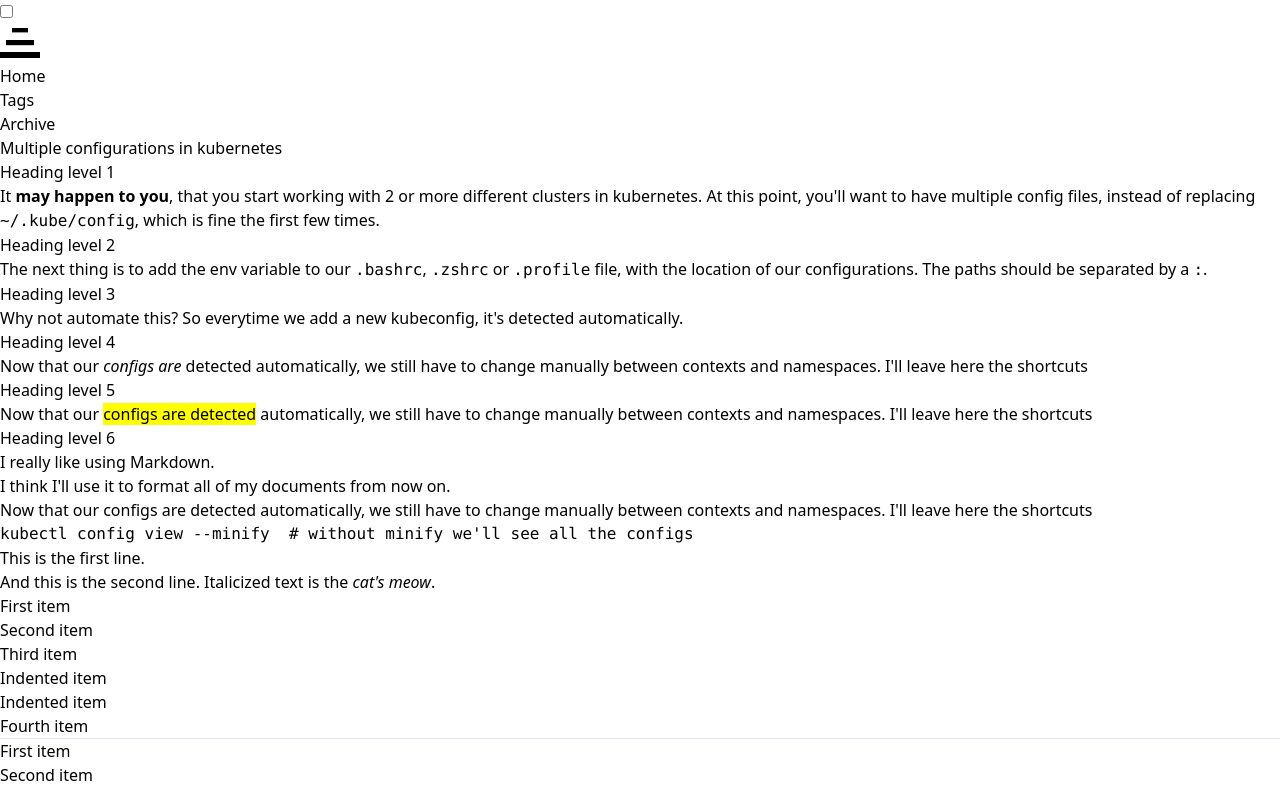
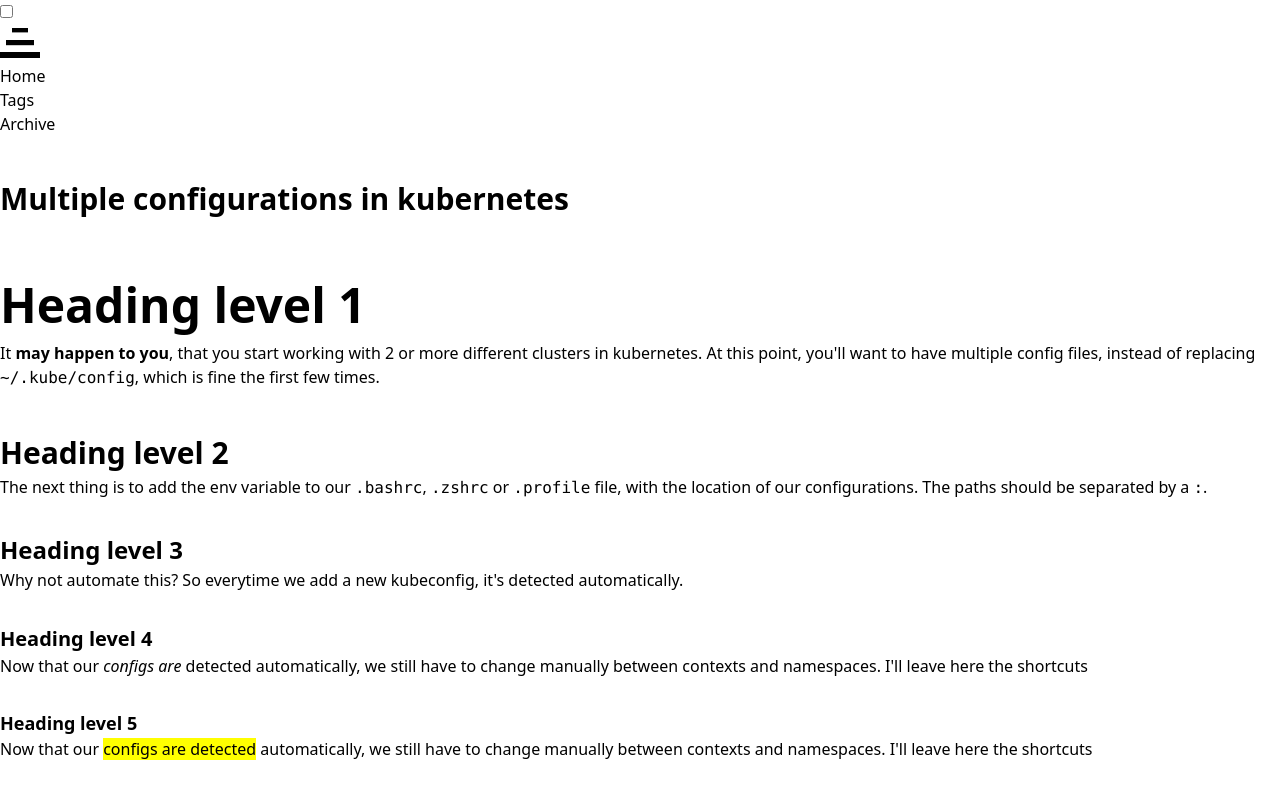
Before and after one commit to woile/willy-theme, a website built with Parcel: page src/page.html in a window 1280 px wide. Shown: the top 790 px of the page. Built offline with nearby package versions, Linux system fonts and the light colour scheme.

Commit message:
feat: add many tweaks

```diff
--- a/package.json
+++ b/package.json
@@ -4,12 +4,12 @@
   },
   "scripts": {
     "start": "parcel serve --host 0.0.0.0 ./src/**/*.html",
-    "build": "parcel build ./src/index.html"
+    "build": "parcel build ./src/index.css --public-url ./ --dist-dir css",
+    "clean": "rm -rf .parcel-cache/ build/ dist/ css/"
   },
   "name": "blog-theme",
   "version": "0.1.0",
   "description": "My blog theme",
-  "main": "index.html",
   "author": "Santiago Fraire <santiwilly@gmail.com>",
   "license": "MIT",
   "private": false,
--- a/src/article.css
+++ b/src/article.css
@@ -10,30 +10,6 @@ article .article__meta {
   @apply text-gray-600 mt-4;
 }
 
-article h1 {
-  @apply text-5xl mt-12 font-semibold;
-}
-
-article h2 {
-  @apply text-3xl mt-10 font-semibold;
-}
-
-article h3 {
-  @apply text-2xl mt-8 font-semibold;
-}
-
-article h4 {
-  @apply text-xl mt-8 font-semibold;
-}
-
-article h5 {
-  @apply text-lg mt-8 font-semibold;
-}
-
-article h6 {
-  @apply text-base mt-8 font-semibold;
-}
-
 article section > p:first-of-type {
   @apply mt-4;
 }
@@ -42,8 +18,9 @@ section {
   @apply break-words;
 }
 
+pre.literal-block, pre.doctest-block, pre.math, pre.code,
 section pre {
-  @apply overflow-x-auto mb-8;
+  @apply overflow-x-auto mb-8 border rounded p-3 mx-0;
 }
 
 section p {
@@ -56,7 +33,7 @@ section pre {
 }
 
 section code {
-  @apply pb-px pt-1 px-1 bg-teal-500 rounded mb-px;
+  @apply pb-px pt-1 px-1 bg-gray-300 text-black rounded mb-px;
 }
 
 section a {
--- a/src/index.css
+++ b/src/index.css
@@ -1,9 +1,33 @@
 @tailwind base;
 
-@tailwind components;
+h1 {
+  @apply text-5xl mt-12 font-semibold;
+}
+
+h2 {
+  @apply text-3xl mt-10 font-semibold;
+}
+
+h3 {
+  @apply text-2xl mt-8 font-semibold;
+}
+
+h4 {
+  @apply text-xl mt-8 font-semibold;
+}
+
+h5 {
+  @apply text-lg mt-8 font-semibold;
+}
+
+h6 {
+  @apply text-base mt-8 font-semibold;
+}
 
 @import './layout.css';
 
 @import './article.css';
 
+@tailwind components;
+
 @tailwind utilities;
--- a/src/layout.css
+++ b/src/layout.css
@@ -1,3 +1,4 @@
+
 .layout {
   @apply leading-normal flex flex-wrap w-full max-w-screen-xl mx-auto font-mono antialiased bg-white min-h-screen;
 }
@@ -16,6 +17,10 @@
 
 .menu ul li {
   @apply mb-4;
+}
+
+.menu ul li.active {
+  @apply text-teal-500;
 }
 
 .menu__link {
```
Also changed, not shown: 1 other file.
